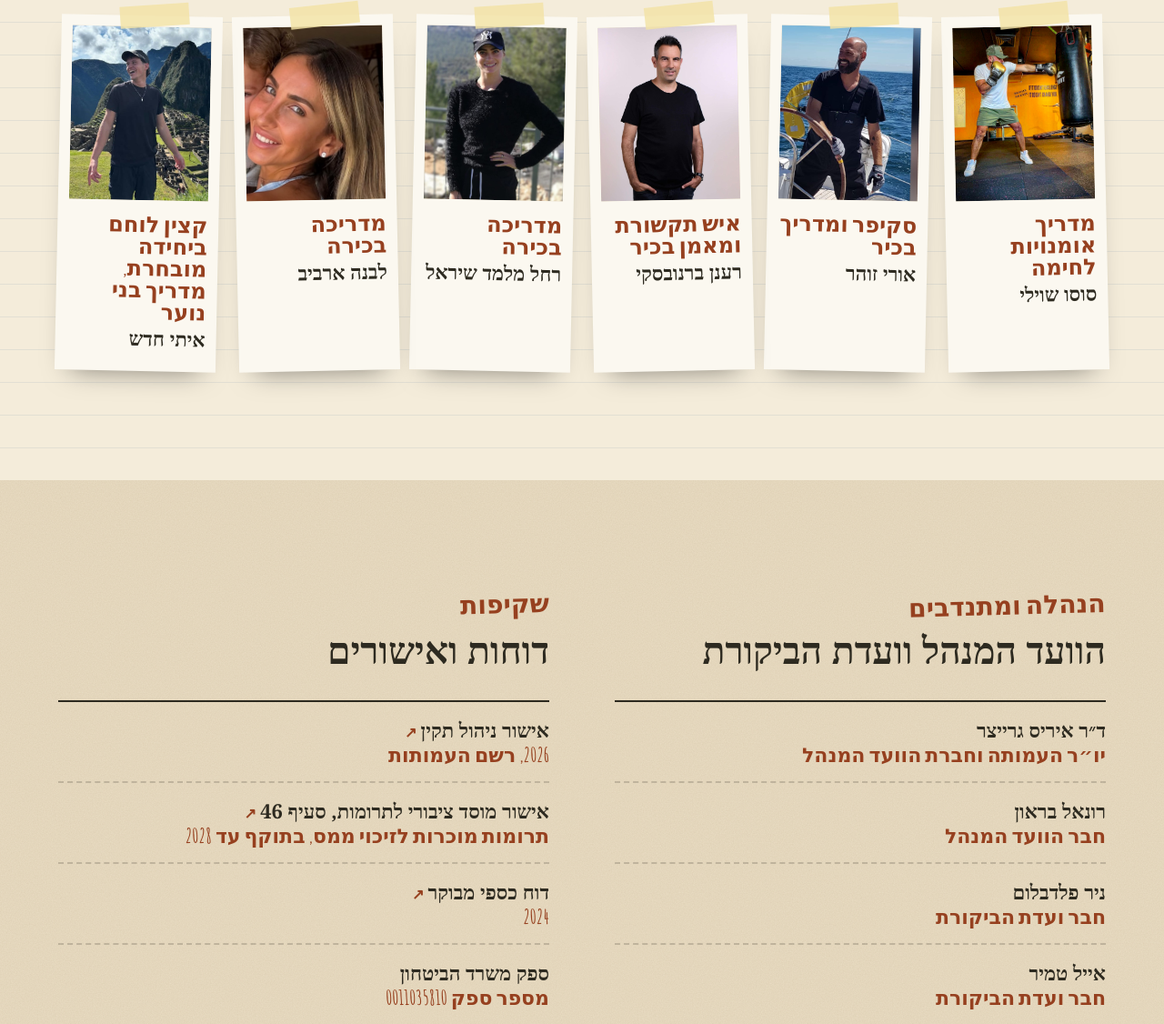
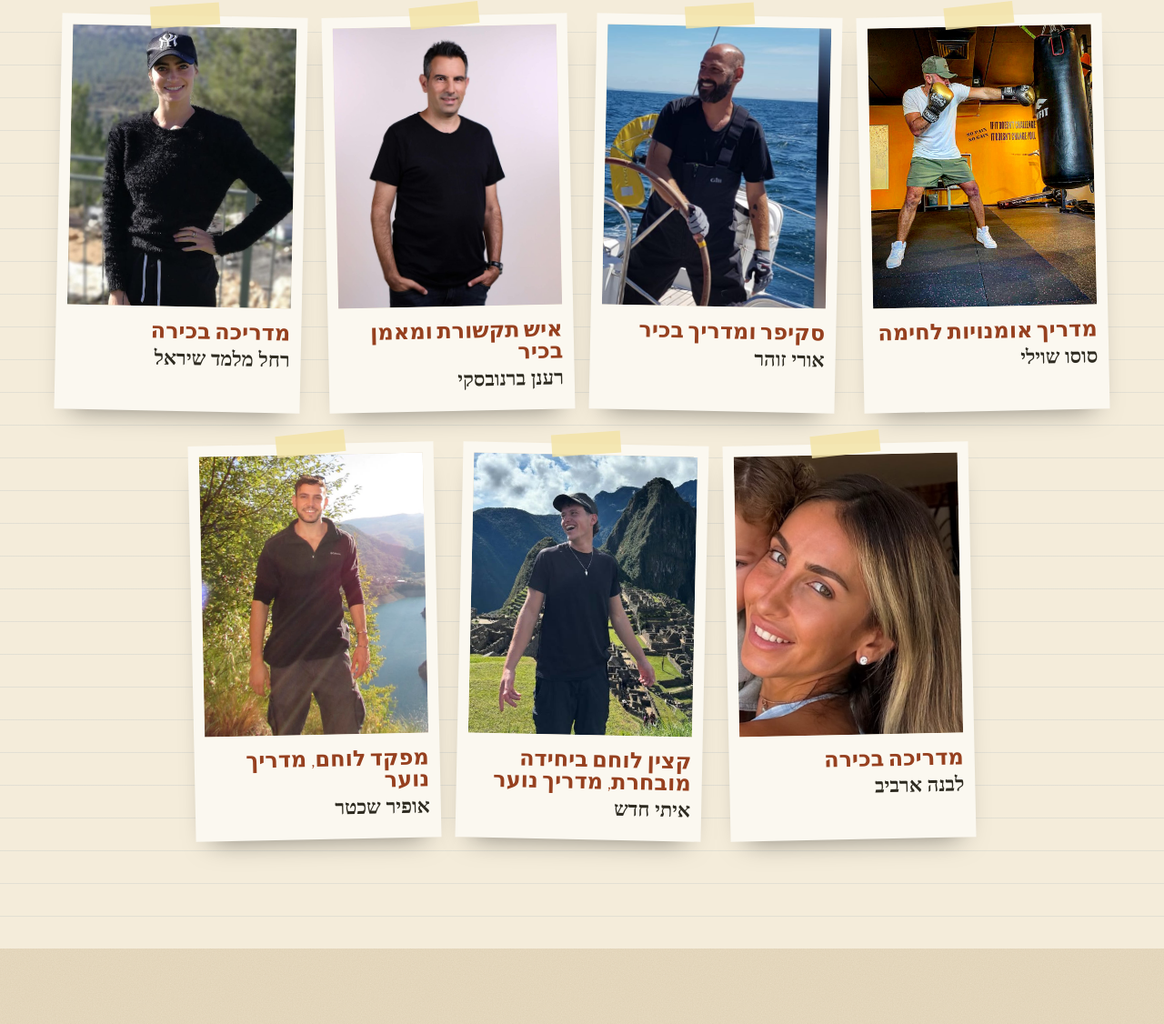
Before and after one commit to newmaslul/maslul-website, a plain HTML site: page about.html in a window 1280 px wide. Shown: the part 3445-4571 px from the top of the page at 91% size. Drawn offline with Linux system fonts and the light colour scheme; a web font is replaced by a local one.

Commit message:
About: add instructor Ofir Shechter, fix Itai role, instructors 4+3 centered
Co-Authored-By: Claude Opus 5.5 <noreply@anthropic.com>

```diff
--- a/about.html
+++ b/about.html
@@ -155,7 +155,8 @@
         <article class="person"><div class="person__ph"><img src="images/team/raanan.jpg" alt="רענן ברנובסקי" loading="lazy"></div><span class="person__role">איש תקשורת ומאמן בכיר</span><h3>רענן ברנובסקי</h3></article>
         <article class="person"><div class="person__ph"><img src="images/team/rachel.jpg" alt="רחל מלמד שיראל" loading="lazy"></div><span class="person__role">מדריכה בכירה</span><h3>רחל מלמד שיראל</h3></article>
         <article class="person"><div class="person__ph"><img src="images/team/livne.jpg" alt="לבנה ארביב" loading="lazy"></div><span class="person__role">מדריכה בכירה</span><h3>לבנה ארביב</h3></article>
-        <article class="person"><div class="person__ph"><img src="images/team/itai.jpg" alt="איתי חדש" loading="lazy"></div><span class="person__role">קצין לוחם ביחידה מובחרת, מדריך בני נוער</span><h3>איתי חדש</h3></article>
+        <article class="person"><div class="person__ph"><img src="images/team/itai.jpg" alt="איתי חדש" loading="lazy"></div><span class="person__role">קצין לוחם ביחידה מובחרת, מדריך נוער</span><h3>איתי חדש</h3></article>
+        <article class="person"><div class="person__ph"><img src="images/team/ofir.jpg" alt="אופיר שכטר" loading="lazy"></div><span class="person__role">מפקד לוחם, מדריך נוער</span><h3>אופיר שכטר</h3></article>
       </div>
     </div>
   </section>
--- a/css/style.css
+++ b/css/style.css
@@ -402,7 +402,6 @@ td b { font: 900 22px var(--f-display); }
 .person h3 { font-size: 22px; margin: 4px 0 8px; }
 .person p { font-size: 15px; line-height: 1.6; color: var(--muted); }
 .team--small .person h3 { margin-bottom: 0; }
-.team--small { grid-template-columns: repeat(6, 1fr); gap: 36px 18px; }
 @media (max-width: 1100px) { .team { grid-template-columns: repeat(3, 1fr); } }
 @media (max-width: 700px) { .team { grid-template-columns: repeat(2, 1fr); gap: 28px 14px; } .person p { display: none; } }
 
@@ -644,3 +643,7 @@ html.a11y-contrast img, html.a11y-contrast video { background-color: transparent
 .hero__facts--lines { flex-direction: column; gap: 10px; }
 .hero__facts--lines li { font: 800 clamp(19px, 1.6vw, 23px)/1.3 var(--f-display); }
 .hero__facts--lines li::before { content: "✓"; color: var(--rust); margin-inline-end: 10px; }
+.team--small { display: flex; flex-wrap: wrap; justify-content: center; gap: 36px 24px; }
+.team--small .person { flex: 0 0 calc((100% - 72px) / 4); }
+@media (max-width: 1100px) { .team--small .person { flex-basis: calc((100% - 48px) / 3); } }
+@media (max-width: 700px) { .team--small { gap: 28px 14px; } .team--small .person { flex-basis: calc((100% - 14px) / 2); } }
```
Also changed, not shown: images/team/ofir.jpg (added).
